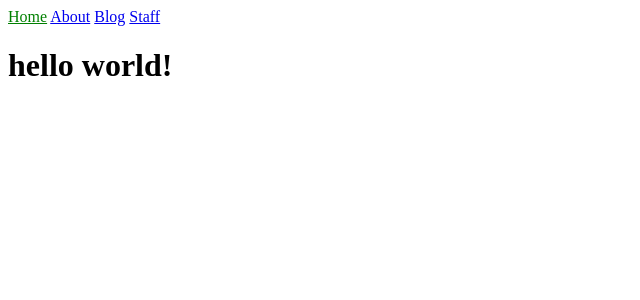
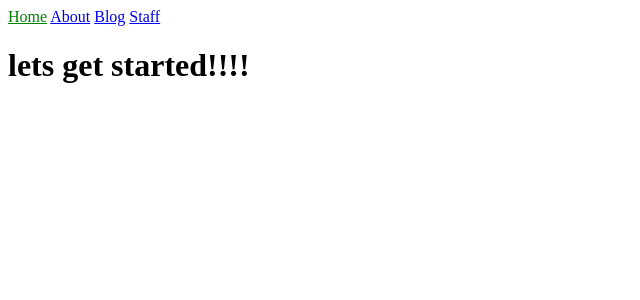
Before and after one commit to manishsaini0901/manishsaini0901.github.io, a Jekyll site: the page built from index.html, in a window 1280 px wide. Shown: the top 300 px of the page, without its empty margins (0-640 px from the left). Built offline with Jekyll 4.4.1, drawn with Linux system fonts in a browser that asks for light colours.

Commit message:
minor change

```diff
--- a/index.html
+++ b/index.html
@@ -10,5 +10,5 @@ layout: default
         <title>{{page.title}}</title>
     </head>
     <body>
-        <h1>{{ "Hello World!" | downcase }}</h1>
+        <h1>{{ "Lets get started!!!!" | downcase }}</h1>
     </body>
```
